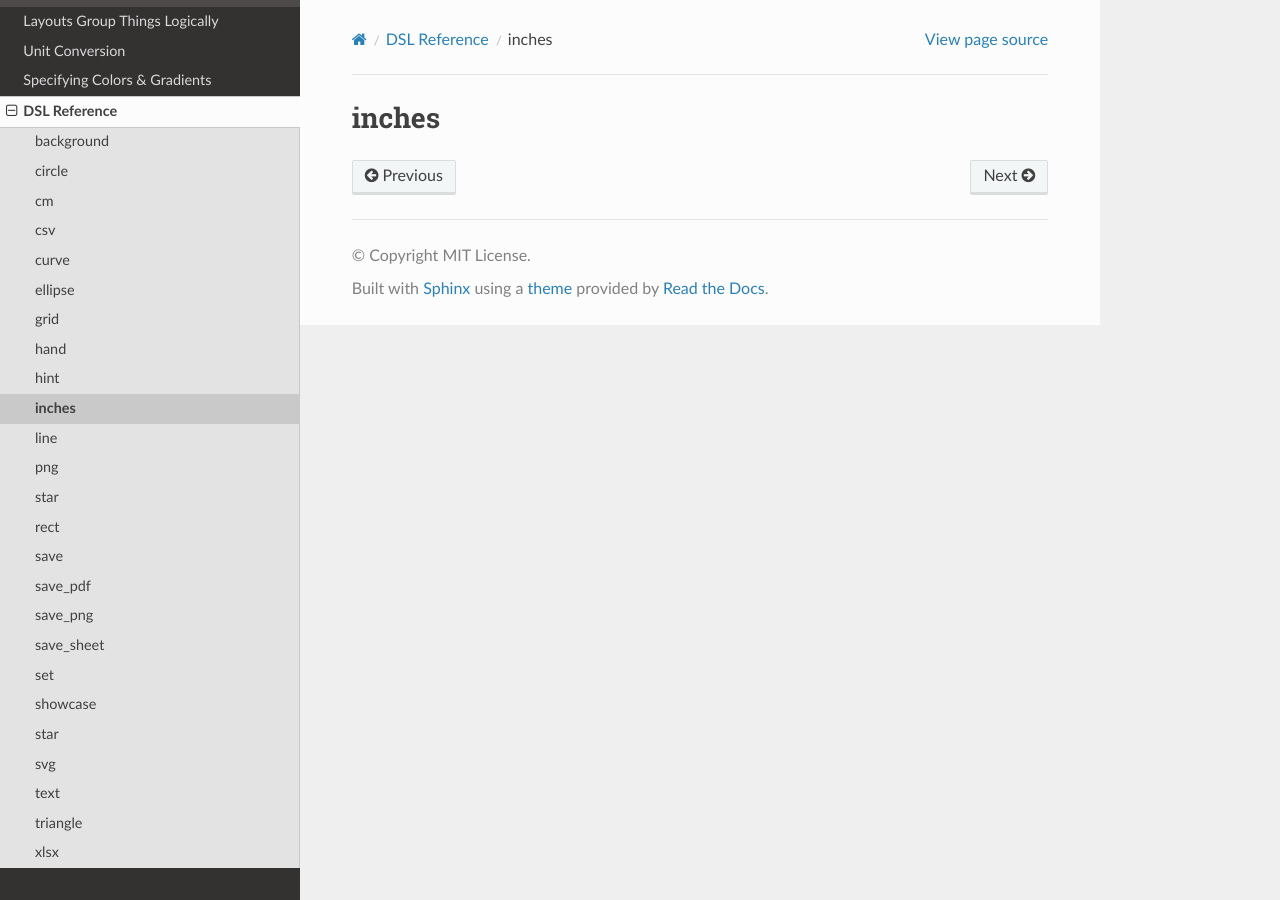
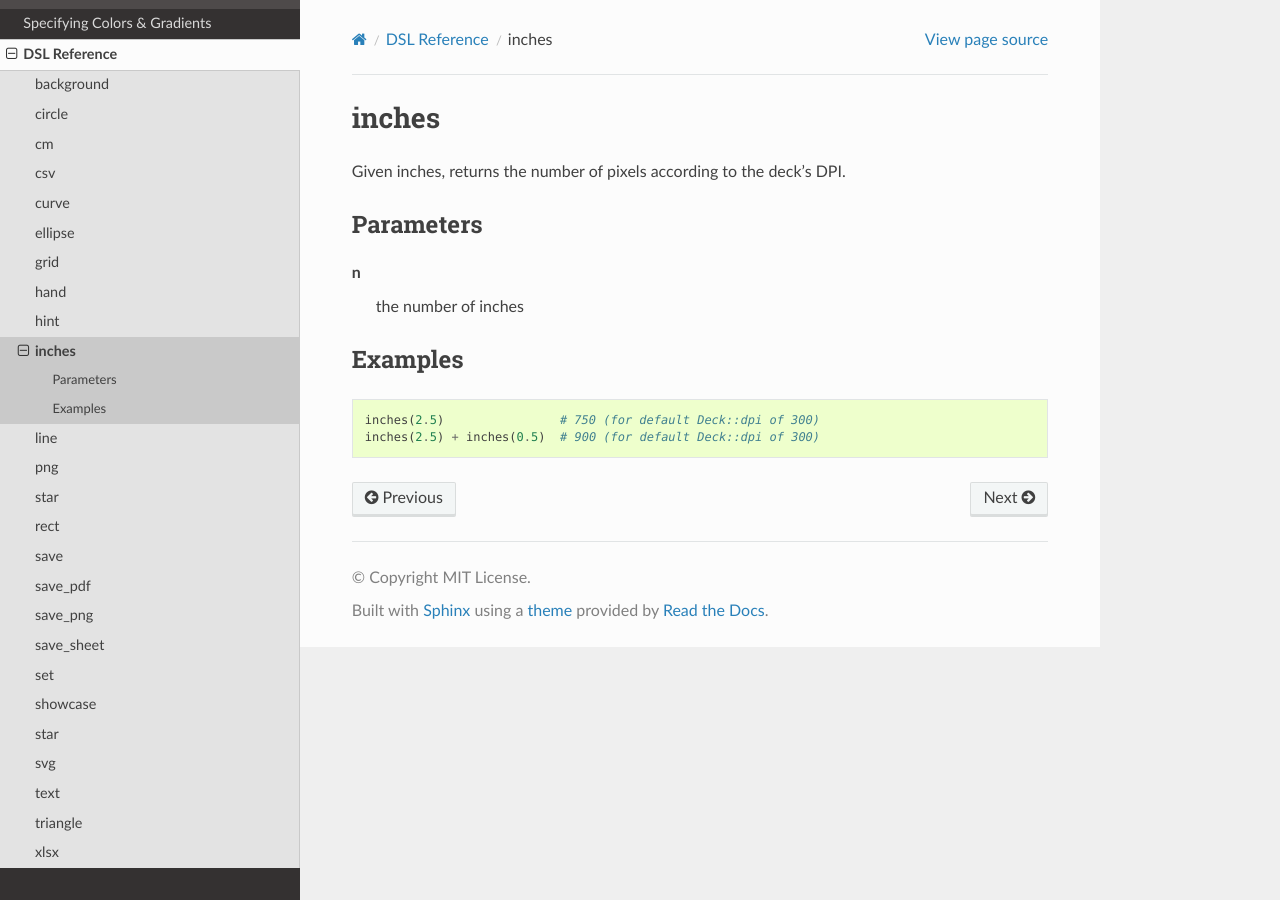
Before and after one commit to andymeneely/squib, a Sphinx documentation site: the page built from docs/dsl/inches.rst, in a window 1280 px wide. Built offline with Sphinx 7.4.7 and the Read the Docs theme 2.0.0, drawn with Linux system fonts in a browser that asks for light colours.

Commit message:
docs: port inches and cm to readthedocs

```diff
--- a/docs/dsl/inches.rst
+++ b/docs/dsl/inches.rst
@@ -1,2 +1,19 @@
 inches
 ------
+
+Given inches, returns the number of pixels according to the deck's DPI.
+
+Parameters
+^^^^^^^^^^
+
+n
+  the number of inches
+
+
+Examples
+^^^^^^^^
+
+.. code-block:: ruby
+
+  inches(2.5)                # 750 (for default Deck::dpi of 300)
+  inches(2.5) + inches(0.5)  # 900 (for default Deck::dpi of 300)
```
Also changed, not shown: docs/dsl/cm.rst (+17 -0 lines).
